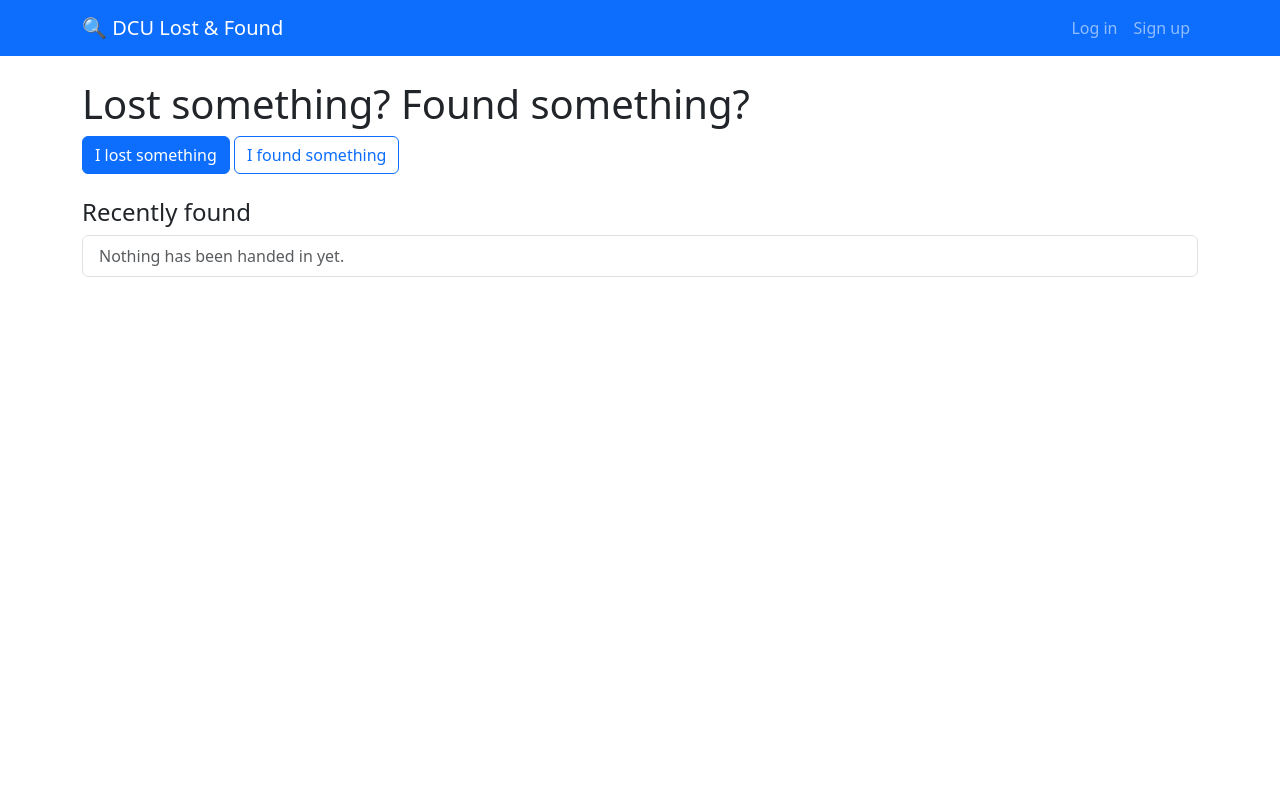
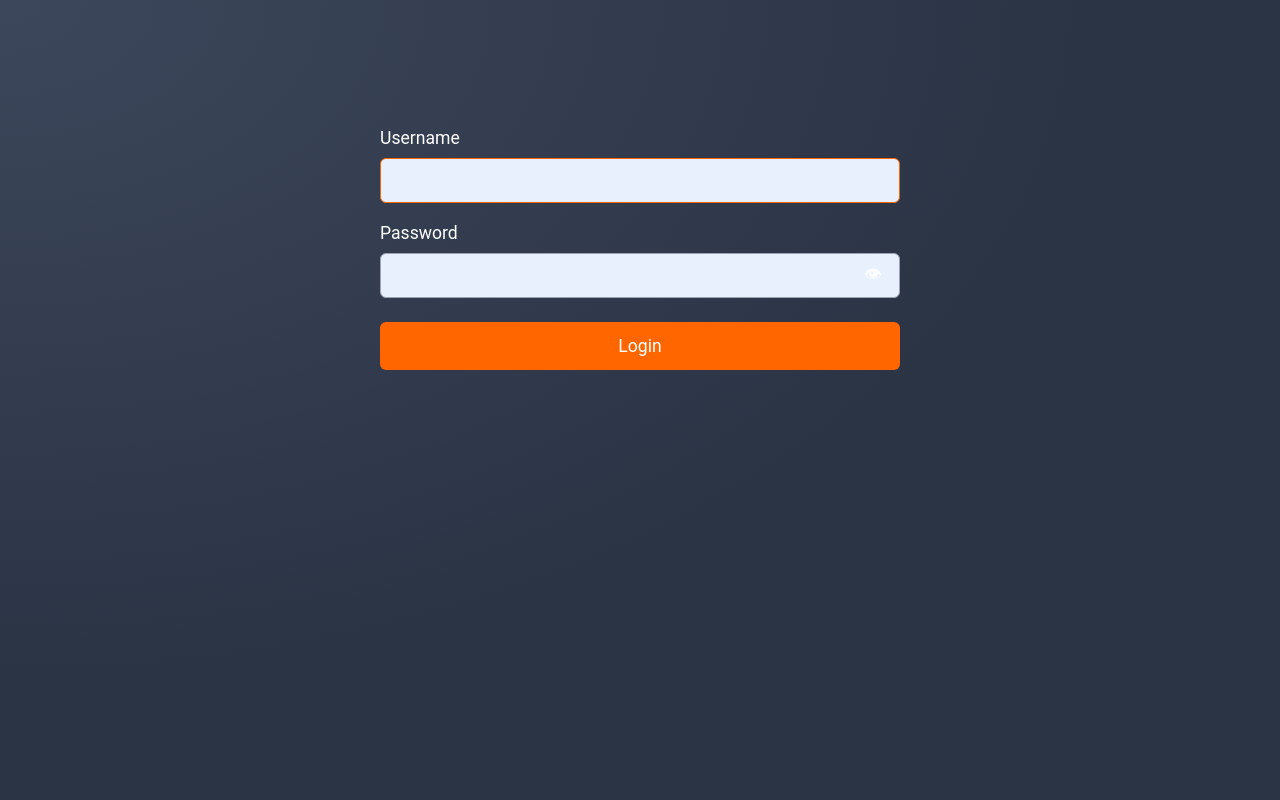
Before and after one commit to 808alex/Lost-and-Found-LLM-Agent-CSC1202-Project-, a Django app: page / in a window 1280 px wide. Run offline with Django 5.2, Linux system fonts and the light colour scheme; data that the repository does not hold is empty.

Commit message:
First set up

```diff
--- a/items/urls.py
+++ b/items/urls.py
@@ -5,7 +5,9 @@ from . import views
 app_name = "items"
 
 urlpatterns = [
-    path("", views.home, name="home"),
-    path("report/<str:kind>/", views.report, name="report"),
+    path("lost-and-found/", views.home, name="home"),
+    path("find/", views.find, name="find"),
+    path("find/results/", views.results, name="results"),
+    path("report/", views.report, name="report"),
     path("items/<int:pk>/", views.detail, name="detail"),
 ]
--- a/items/views.py
+++ b/items/views.py
@@ -1,48 +1,71 @@
 from django.contrib import messages
-from django.contrib.auth import login
 from django.contrib.auth.decorators import login_required
-from django.contrib.auth.forms import UserCreationForm
-from django.http import Http404
 from django.shortcuts import get_object_or_404, redirect, render
 
-from .forms import ItemForm
+from . import agent
+from .forms import FindForm, ItemForm
 from .models import Item
 
 
+@login_required
 def home(request):
     found_items = Item.objects.filter(kind=Item.Kind.FOUND, status=Item.Status.OPEN)
-    my_items = (
-        Item.objects.filter(reported_by=request.user)
-        if request.user.is_authenticated
-        else Item.objects.none()
-    )
-    return render(request, "items/home.html", {"found_items": found_items, "my_items": my_items})
+    return render(request, "items/home.html", {"found_items": found_items})
 
 
 @login_required
-def report(request, kind):
-    if kind not in Item.Kind.values:
-        raise Http404
+def find(request):
+    return render(request, "items/find.html", {"form": FindForm()})
+
+
+@login_required
+def results(request):
+    form = FindForm(request.GET)
+    if not form.is_valid() or not any(form.cleaned_data.values()):
+        return redirect("items:find")
+    data = form.cleaned_data
+
+    # What the agent understood from the person's own words.
+    understood = agent.extract_attributes(data["q"])
+
+    items = Item.objects.filter(kind=Item.Kind.FOUND, status=Item.Status.OPEN)
+    # Filters narrow the list down; the agent then ranks what's left.
+    if data["object_type"]:
+        items = items.filter(object_type=data["object_type"])
+    if data["colour"]:
+        items = items.filter(colour=data["colour"])
+    if data["location"]:
+        items = items.filter(location__icontains=data["location"])
+    if data["lost_on"]:
+        items = items.filter(date__gte=data["lost_on"])
+    matches = agent.find_matches(data["q"], items)
+
+    return render(request, "items/results.html", {
+        "query": data["q"],
+        "understood": {
+            "category": Item.Category(understood["object_type"]).label if "object_type" in understood else "",
+            "colour": Item.Colour(understood["colour"]).label if "colour" in understood else "",
+        },
+        "results": matches,
+    })
+
+
+@login_required
+def report(request):
     form = ItemForm(request.POST or None, request.FILES or None)
     if form.is_valid():
         item = form.save(commit=False)
-        item.kind = kind
+        item.kind = Item.Kind.LOST
         item.reported_by = request.user
+        for field, value in agent.extract_attributes(item.description).items():
+            setattr(item, field, value)
         item.save()
         messages.success(request, "Thanks — your report has been logged.")
         return redirect("items:detail", pk=item.pk)
-    return render(request, "items/report.html", {"form": form, "kind": kind})
+    return render(request, "items/report.html", {"form": form})
 
 
+@login_required
 def detail(request, pk):
     item = get_object_or_404(Item, pk=pk)
     return render(request, "items/detail.html", {"item": item})
-
-
-def signup(request):
-    form = UserCreationForm(request.POST or None)
-    if form.is_valid():
-        user = form.save()
-        login(request, user)
-        return redirect("items:home")
-    return render(request, "registration/signup.html", {"form": form})
--- a/lostfound/settings.py
+++ b/lostfound/settings.py
@@ -120,8 +120,9 @@ STATIC_URL = 'static/'
 MEDIA_URL = 'media/'
 MEDIA_ROOT = BASE_DIR / 'media'
 
+LOGIN_URL = 'login'
 LOGIN_REDIRECT_URL = 'items:home'
-LOGOUT_REDIRECT_URL = 'items:home'
+LOGOUT_REDIRECT_URL = 'login'
 
 
 # Email
--- a/lostfound/urls.py
+++ b/lostfound/urls.py
@@ -1,13 +1,12 @@
 from django.conf import settings
 from django.conf.urls.static import static
 from django.contrib import admin
+from django.contrib.auth import views as auth_views
 from django.urls import include, path
 
-from items.views import signup
-
 urlpatterns = [
+    path('', auth_views.LoginView.as_view(redirect_authenticated_user=True), name='login'),
+    path('logout/', auth_views.LogoutView.as_view(), name='logout'),
     path('admin/', admin.site.urls),
-    path('accounts/signup/', signup, name='signup'),
-    path('accounts/', include('django.contrib.auth.urls')),
     path('', include('items.urls')),
 ] + static(settings.MEDIA_URL, document_root=settings.MEDIA_ROOT)
--- a/templates/base.html
+++ b/templates/base.html
@@ -4,31 +4,110 @@
   <meta charset="utf-8">
   <meta name="viewport" content="width=device-width, initial-scale=1">
   <title>{% block title %}DCU Lost & Found{% endblock %}</title>
-  <link href="https://cdn.jsdelivr.net/npm/bootstrap@5.3.3/dist/css/bootstrap.min.css" rel="stylesheet">
+  <style>
+    :root {
+      --navy: #2b3445;
+      --navy-light: #3d475b;
+      --orange: #ff6600;
+      --orange-dark: #e65c00;
+      --input-bg: #e8f0fe;
+      --text: #ffffff;
+      --muted: #b8c0cf;
+    }
+    * { box-sizing: border-box; }
+    body {
+      margin: 0;
+      min-height: 100vh;
+      font-family: "Roboto", "Segoe UI", Arial, sans-serif;
+      color: var(--text);
+      background: radial-gradient(ellipse at top left, var(--navy-light), var(--navy) 60%) fixed;
+    }
+    a { color: var(--orange); }
+
+    header {
+      display: flex;
+      align-items: center;
+      justify-content: space-between;
+      flex-wrap: wrap;
+      gap: 12px;
+      padding: 16px 24px;
+      background: rgba(0, 0, 0, 0.2);
+    }
+    header .brand { font-size: 1.2rem; font-weight: 500; color: var(--text); text-decoration: none; }
+    header nav { display: flex; align-items: center; gap: 20px; }
+    header nav a { color: var(--text); text-decoration: none; }
+    header nav a:hover { color: var(--orange); }
+    header form { margin: 0; }
+    .link-button { background: none; border: none; color: var(--muted); font: inherit; cursor: pointer; padding: 0; }
+    .link-button:hover { color: var(--orange); }
+
+    main { max-width: 860px; margin: 0 auto; padding: 32px 16px; }
+    h1 { font-weight: 500; }
+    h2 { font-weight: 500; font-size: 1.2rem; margin-top: 32px; }
+
+    /* Forms */
+    .form { max-width: 520px; }
+    .form label { display: block; font-size: 1.1rem; margin: 20px 0 10px; }
+    .form input, .form textarea, .form select {
+      width: 100%;
+      padding: 12px 14px;
+      font: inherit;
+      color: #000;
+      background: var(--input-bg);
+      border: 1px solid #9aa3b5;
+      border-radius: 6px;
+    }
+    .form input:focus, .form textarea:focus, .form select:focus { outline: none; border-color: var(--orange); }
+    .form input[type="file"] { background: transparent; color: var(--text); border: none; padding: 0; }
+    .form .helptext { display: block; color: var(--muted); font-size: 0.85rem; margin-top: 6px; }
+    .form .errorlist { color: #ffb38a; list-style: none; padding: 0; margin: 6px 0 0; }
+    .btn {
+      display: inline-block;
+      padding: 14px 24px;
+      font: inherit;
+      font-size: 1.1rem;
+      color: #fff;
+      background: var(--orange);
+      border: none;
+      border-radius: 6px;
+      text-decoration: none;
+      cursor: pointer;
+    }
+    .btn:hover { background: var(--orange-dark); }
+    .btn-block { width: 100%; margin-top: 24px; }
+    .btn-outline { background: transparent; border: 2px solid var(--orange); }
+    .btn-outline:hover { background: rgba(255, 102, 0, 0.15); }
+
+    /* Lists & cards */
+    .card { background: rgba(255, 255, 255, 0.06); border-radius: 8px; padding: 4px 0; }
+    .card ul { list-style: none; margin: 0; padding: 0; }
+    .card li { padding: 12px 18px; border-bottom: 1px solid rgba(255, 255, 255, 0.08); }
+    .card li:last-child { border-bottom: none; }
+    .card li a { color: var(--text); text-decoration: none; font-weight: 500; }
+    .card li a:hover { color: var(--orange); }
+    .muted { color: var(--muted); }
+    .badge { font-size: 0.75rem; padding: 2px 8px; border-radius: 10px; background: var(--orange); margin-left: 6px; }
+    .alert { background: rgba(255, 102, 0, 0.2); border-left: 4px solid var(--orange); padding: 12px 16px; border-radius: 4px; margin-bottom: 20px; }
+  </style>
 </head>
 <body>
-  <nav class="navbar navbar-expand navbar-dark bg-primary mb-4">
-    <div class="container">
-      <a class="navbar-brand" href="{% url 'items:home' %}">🔍 DCU Lost & Found</a>
-      <div class="navbar-nav ms-auto align-items-center">
-        {% if user.is_authenticated %}
-          <a class="nav-link" href="{% url 'items:report' 'found' %}">Report found</a>
-          <a class="nav-link" href="{% url 'items:report' 'lost' %}">Report lost</a>
-          <form method="post" action="{% url 'logout' %}" class="d-inline">
-            {% csrf_token %}
-            <button class="btn btn-link nav-link">Log out ({{ user.username }})</button>
-          </form>
-        {% else %}
-          <a class="nav-link" href="{% url 'login' %}">Log in</a>
-          <a class="nav-link" href="{% url 'signup' %}">Sign up</a>
-        {% endif %}
-      </div>
-    </div>
-  </nav>
+  {% if user.is_authenticated %}
+  <header>
+    <a class="brand" href="{% url 'items:home' %}">DCU Lost &amp; Found</a>
+    <nav>
+      <a href="{% url 'items:find' %}">Find my item</a>
+      <a href="{% url 'items:report' %}">Report lost</a>
+      <form method="post" action="{% url 'logout' %}">
+        {% csrf_token %}
+        <button class="link-button">Log out</button>
+      </form>
+    </nav>
+  </header>
+  {% endif %}
 
-  <main class="container">
+  <main>
     {% for message in messages %}
-      <div class="alert alert-success">{{ message }}</div>
+      <div class="alert">{{ message }}</div>
     {% endfor %}
     {% block content %}{% endblock %}
   </main>
--- a/templates/items/home.html
+++ b/templates/items/home.html
@@ -1,35 +1,24 @@
 {% extends "base.html" %}
 
 {% block content %}
-<div class="mb-4">
-  <h1>Lost something? Found something?</h1>
-  <a class="btn btn-primary" href="{% url 'items:report' 'lost' %}">I lost something</a>
-  <a class="btn btn-outline-primary" href="{% url 'items:report' 'found' %}">I found something</a>
+<h1>Hi {{ user.first_name|default:user.username }} 👋</h1>
+<p class="muted">Lost something on campus? Search everything that's been handed in.</p>
+<p>
+  <a class="btn" href="{% url 'items:find' %}">Find my item</a>
+  <a class="btn btn-outline" href="{% url 'items:report' %}">Report a lost item</a>
+</p>
+
+<h2>Recently found</h2>
+<div class="card">
+  <ul>
+    {% for item in found_items %}
+      <li>
+        <a href="{% url 'items:detail' item.pk %}">{{ item }}</a>
+        <span class="muted"> · {{ item.location|default:"unknown location" }} · {{ item.date }}</span>
+      </li>
+    {% empty %}
+      <li class="muted">Nothing has been handed in yet.</li>
+    {% endfor %}
+  </ul>
 </div>
-
-{% if user.is_authenticated %}
-<h2 class="h4">My reports</h2>
-<ul class="list-group mb-4">
-  {% for item in my_items %}
-    <li class="list-group-item">
-      <a href="{% url 'items:detail' item.pk %}">{{ item }}</a>
-      <span class="badge bg-secondary">{{ item.get_status_display }}</span>
-    </li>
-  {% empty %}
-    <li class="list-group-item text-muted">You haven't reported anything yet.</li>
-  {% endfor %}
-</ul>
-{% endif %}
-
-<h2 class="h4">Recently found</h2>
-<ul class="list-group">
-  {% for item in found_items %}
-    <li class="list-group-item">
-      <a href="{% url 'items:detail' item.pk %}">{{ item }}</a>
-      <small class="text-muted">— {{ item.location|default:"unknown location" }}, {{ item.date }}</small>
-    </li>
-  {% empty %}
-    <li class="list-group-item text-muted">Nothing has been handed in yet.</li>
-  {% endfor %}
-</ul>
 {% endblock %}
--- a/templates/registration/login.html
+++ b/templates/registration/login.html
@@ -1,14 +1,37 @@
 {% extends "base.html" %}
 
-{% block title %}Log in{% endblock %}
+{% block title %}Log in · DCU Lost & Found{% endblock %}
 
 {% block content %}
-<h1>Log in</h1>
-<form method="post" class="col-md-6">
-  {% csrf_token %}
-  {{ form.as_div }}
-  <input type="hidden" name="next" value="{{ next }}">
-  <button class="btn btn-primary mt-3">Log in</button>
-</form>
-<p class="mt-3">No account? <a href="{% url 'signup' %}">Sign up</a></p>
+<style>
+  .login { max-width: 520px; margin: 12vh auto 0; }
+  .password-wrap { position: relative; }
+  .password-wrap input { padding-right: 48px; }
+  .toggle-password {
+    position: absolute; right: 12px; top: 50%; transform: translateY(-50%);
+    background: none; border: none; cursor: pointer; color: #fff; opacity: 0.8; font-size: 1.1rem;
+  }
+</style>
+
+<div class="login">
+  <form method="post" class="form" style="max-width:none">
+    {% csrf_token %}
+    {% if form.errors %}
+      <ul class="errorlist"><li>Your username and password didn't match. Please try again.</li></ul>
+    {% endif %}
+
+    <label for="id_username">Username</label>
+    <input type="text" name="username" id="id_username" value="{{ form.username.value|default:'' }}" autocomplete="username" autofocus required>
+
+    <label for="id_password">Password</label>
+    <div class="password-wrap">
+      <input type="password" name="password" id="id_password" autocomplete="current-password" required>
+      <button type="button" class="toggle-password" aria-label="Show password"
+              onclick="const p = document.getElementById('id_password'); p.type = p.type === 'password' ? 'text' : 'password';">&#128065;</button>
+    </div>
+
+    <input type="hidden" name="next" value="{{ next }}">
+    <button class="btn btn-block">Login</button>
+  </form>
+</div>
 {% endblock %}
```
Also changed, not shown: items/agent.py (added, +79 -0 lines), items/forms.py (+22 -0 lines), items/models.py (+34 -3 lines), items/tests.py (+71 -15 lines), templates/items/detail.html (+13 -12 lines), templates/items/find.html (added, +33 -0 lines), templates/items/report.html (+4 -4 lines), templates/items/results.html (added, +56 -0 lines), templates/registration/signup.html (deleted, +0 -12 lines), items/migrations/0002_alter_item_colour_alter_item_object_type.py (added).
